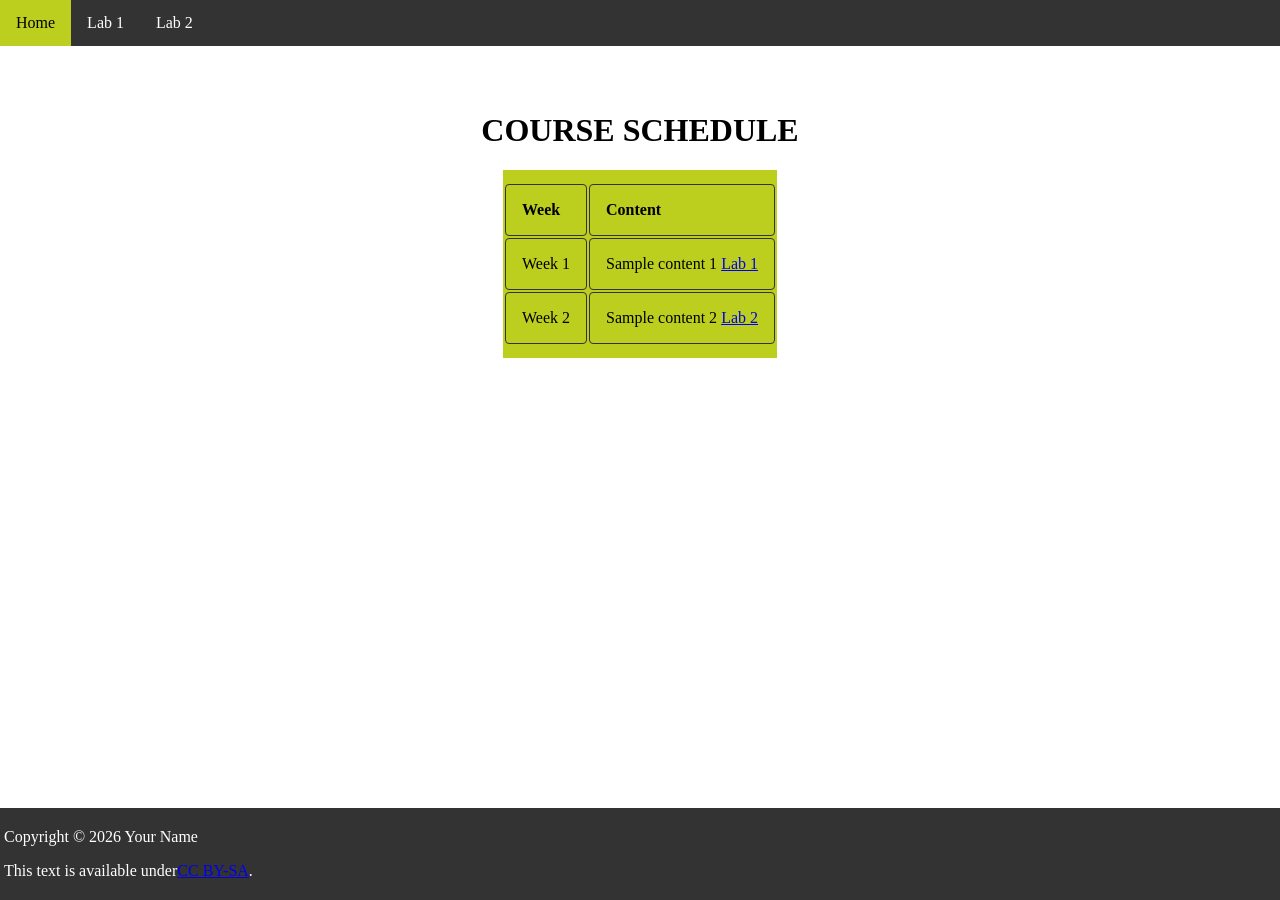
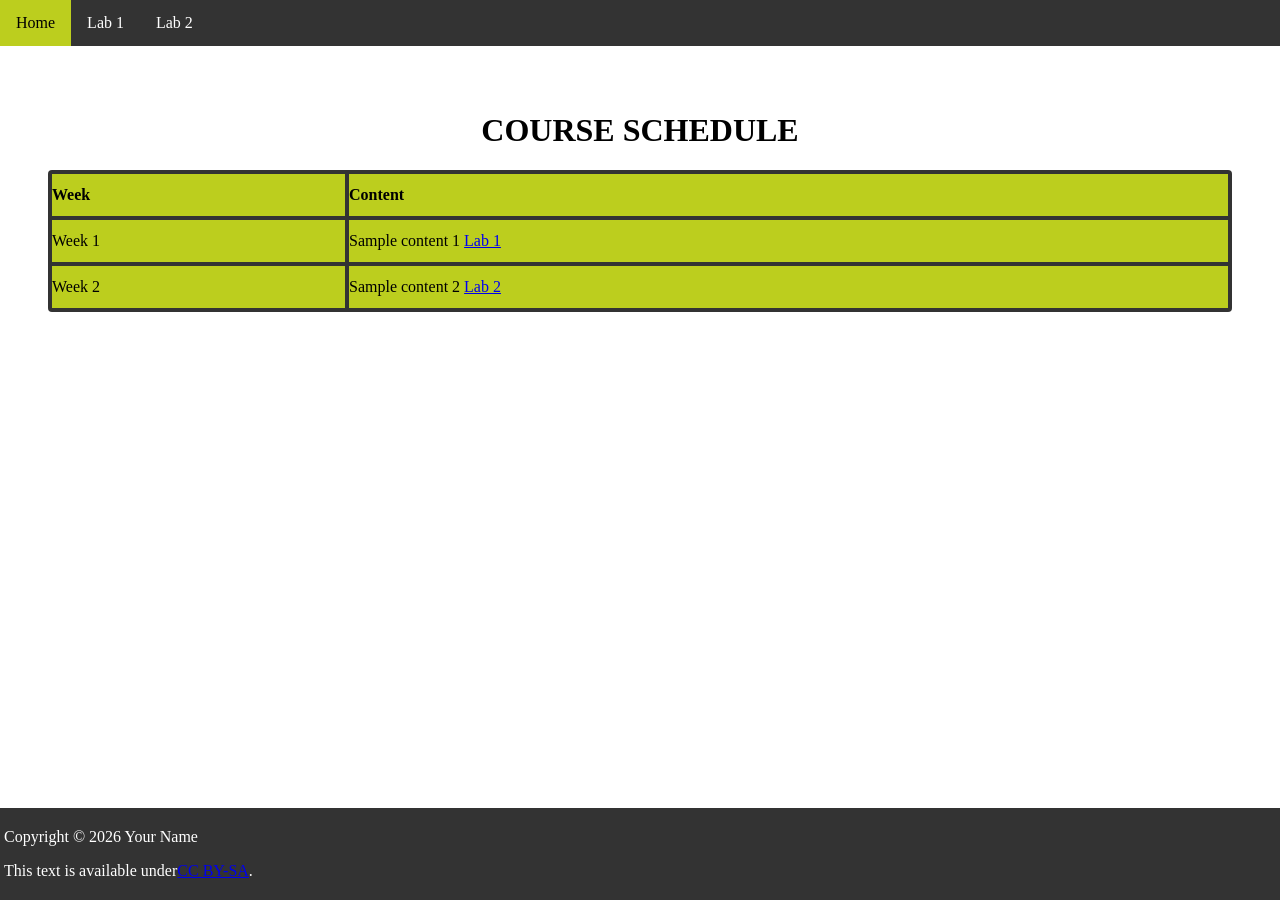
Before and after one commit to jmcarman/template.github.io, a Jekyll site: the page built from index.md, in a window 1280 px wide. Built offline with Jekyll 4.4.1, drawn with Linux system fonts in a browser that asks for light colours.

Commit message:
style.css: Rewrote grid-container.

```diff
--- a/assets/css/style.css
+++ b/assets/css/style.css
@@ -199,19 +199,28 @@ img.sample {
 }
 
 /* Flex schedule (homepage) */
-.grid-container > th, .grid-container > td {
-/*
+.grid-container {
 	display: grid;
 	grid-template-columns: 1fr 3fr;
-*/
 	gap: .25em;
 	background-color: #333333;
 	padding: .25em;
 	border-radius: .25em;
+	font-size: 1em;
 }
 
-.grid-container {
+/* Flatten table/div rows so every cell is a grid item */
+.grid-container thead, .grid-container tbody, .grid-container tr,
+.grid-container .md-tr {
+	display: contents;
+}
+
+.grid-container th, .grid-container td,
+.grid-container .md-th, .grid-container .md-td {
 	background-color: #bcce1e;
+	color: #000000;
+	border: none;
+	border-radius: 0;
 	text-align: center;
 	padding: .75em 0;
 	font-size: 1em;
@@ -255,22 +264,16 @@ img.sample {
 		color: #91b6c2;
 	}
 
-	/* Flex schedule (homepage) navigation */
+	/* Flex schedule (homepage) */
 	.grid-container {
-		display: grid;
-		grid-template-columns: 1fr 3fr;
-		gap: .25em;
 		background-color: #bcce1e;
-		padding: .25em;
-		border-radius: .25em;
 	}
 
-	.grid-container > div {
+	.grid-container th, .grid-container td,
+	.grid-container .md-th, .grid-container .md-td {
 		background-color: #333333;
-		text-align: center;
-		padding: .75em 0;
-		font-size: 1.5em;
+		color: #ffffff;
 	}
 
-	/* End Flex schedule (homepage) navigation */
+	/* End Flex schedule (homepage) */
 }
```
